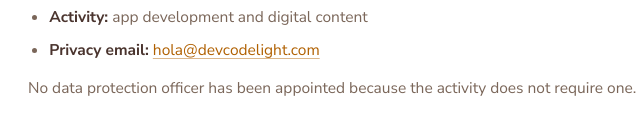
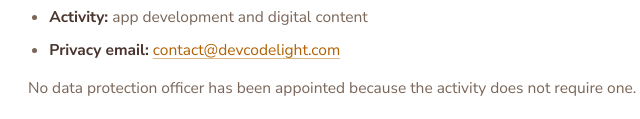
Before and after one commit to isMMa/michidoku-landingpage, a plain HTML site: page privacidad/index.html in a window 1280 px wide. Shown: the part 833-952 px from the top of the page, 197-837 px from the left. Drawn offline with Linux system fonts and the light colour scheme.

Commit message:
Actualizar la PWA con nuevos scripts, mejorar la ofuscación de correos y ajustar estilos de la interfaz

```diff
--- a/legal.css
+++ b/legal.css
@@ -237,6 +237,14 @@
 
 .doc-prose a:hover {
   text-decoration-color: var(--accent);
+}
+
+/* Antes de que legal.js monte el mailto, el buzón ofuscado no debe parecer un
+   enlace roto. Sin JavaScript queda como texto plano legible. */
+.doc-prose a[data-correo]:not([href]) {
+  color: inherit;
+  text-decoration: none;
+  cursor: text;
 }
 
 .doc-note {
--- a/legal.js
+++ b/legal.js
@@ -41,7 +41,25 @@
     } catch (error) {}
   }
 
+  /**
+   * Monta los buzones en tiempo de ejecución: el HTML solo contiene
+   * "contact [at] devcodelight [dot] com" para que los bots de spam no
+   * encuentren una dirección lista para cosechar.
+   */
+  function montarCorreos() {
+    Array.prototype.forEach.call(document.querySelectorAll('[data-correo]'), function (nodo) {
+      var usuario = nodo.getAttribute('data-usuario');
+      var dominio = nodo.getAttribute('data-dominio');
+      if (!usuario || !dominio) return;
+      var correo = usuario + '@' + dominio;
+      nodo.textContent = correo;
+      nodo.setAttribute('href', 'mailto:' + correo);
+      nodo.classList.add('correo');
+    });
+  }
+
   function iniciar() {
+    montarCorreos();
     Array.prototype.forEach.call(document.querySelectorAll('[data-lang]'), function (boton) {
       boton.addEventListener('click', function () {
         aplicar(boton.getAttribute('data-lang'));
--- a/privacidad/index.html
+++ b/privacidad/index.html
@@ -159,7 +159,7 @@
                 <li><strong>Actividad:</strong> desarrollo de aplicaciones y contenidos digitales</li>
                 <li>
                   <strong>Correo de privacidad:</strong>
-                  <a href="mailto:hola@devcodelight.com">hola@devcodelight.com</a>
+                  <a data-correo data-usuario="contact" data-dominio="devcodelight.com">contact [at] devcodelight [dot] com</a>
                 </li>
               </ul>
               <p>
@@ -349,7 +349,7 @@
               </p>
               <p>
                 Escríbenos a
-                <a href="mailto:hola@devcodelight.com">hola@devcodelight.com</a> indicando qué
+                <a data-correo data-usuario="contact" data-dominio="devcodelight.com">contact [at] devcodelight [dot] com</a> indicando qué
                 derecho quieres ejercer. Te responderemos en el plazo legal de un mes. Si no estás
                 conforme, puedes reclamar ante la Agencia Española de Protección de Datos
                 (<a href="https://www.aepd.es/" target="_blank" rel="noopener noreferrer">www.aepd.es</a>).
@@ -393,7 +393,7 @@
               <h2>11. Contacto</h2>
               <p>
                 Para cualquier duda sobre privacidad, escribe a
-                <a href="mailto:hola@devcodelight.com">hola@devcodelight.com</a>. También puedes
+                <a data-correo data-usuario="contact" data-dominio="devcodelight.com">contact [at] devcodelight [dot] com</a>. También puedes
                 consultar las <a href="../terminos/">condiciones de uso</a>.
               </p>
             </section>
@@ -445,7 +445,7 @@
                 <li><strong>Activity:</strong> app development and digital content</li>
                 <li>
                   <strong>Privacy email:</strong>
-                  <a href="mailto:hola@devcodelight.com">hola@devcodelight.com</a>
+                  <a data-correo data-usuario="contact" data-dominio="devcodelight.com">contact [at] devcodelight [dot] com</a>
                 </li>
               </ul>
               <p>
@@ -622,7 +622,7 @@
               </p>
               <p>
                 Write to
-                <a href="mailto:hola@devcodelight.com">hola@devcodelight.com</a> stating which right
+                <a data-correo data-usuario="contact" data-dominio="devcodelight.com">contact [at] devcodelight [dot] com</a> stating which right
                 you wish to exercise. We will reply within the legal one-month period. If you are not
                 satisfied, you can lodge a complaint with the Spanish Data Protection Agency
                 (<a href="https://www.aepd.es/" target="_blank" rel="noopener noreferrer">www.aepd.es</a>).
@@ -666,7 +666,7 @@
               <h2>11. Contact</h2>
               <p>
                 For any privacy question, write to
-                <a href="mailto:hola@devcodelight.com">hola@devcodelight.com</a>. You can also read
+                <a data-correo data-usuario="contact" data-dominio="devcodelight.com">contact [at] devcodelight [dot] com</a>. You can also read
                 the <a href="../terminos/">terms of use</a>.
               </p>
             </section>
```
Also changed, not shown: index.html (+1 -1 lines), terminos/index.html (+2 -2 lines), 3 other files.
